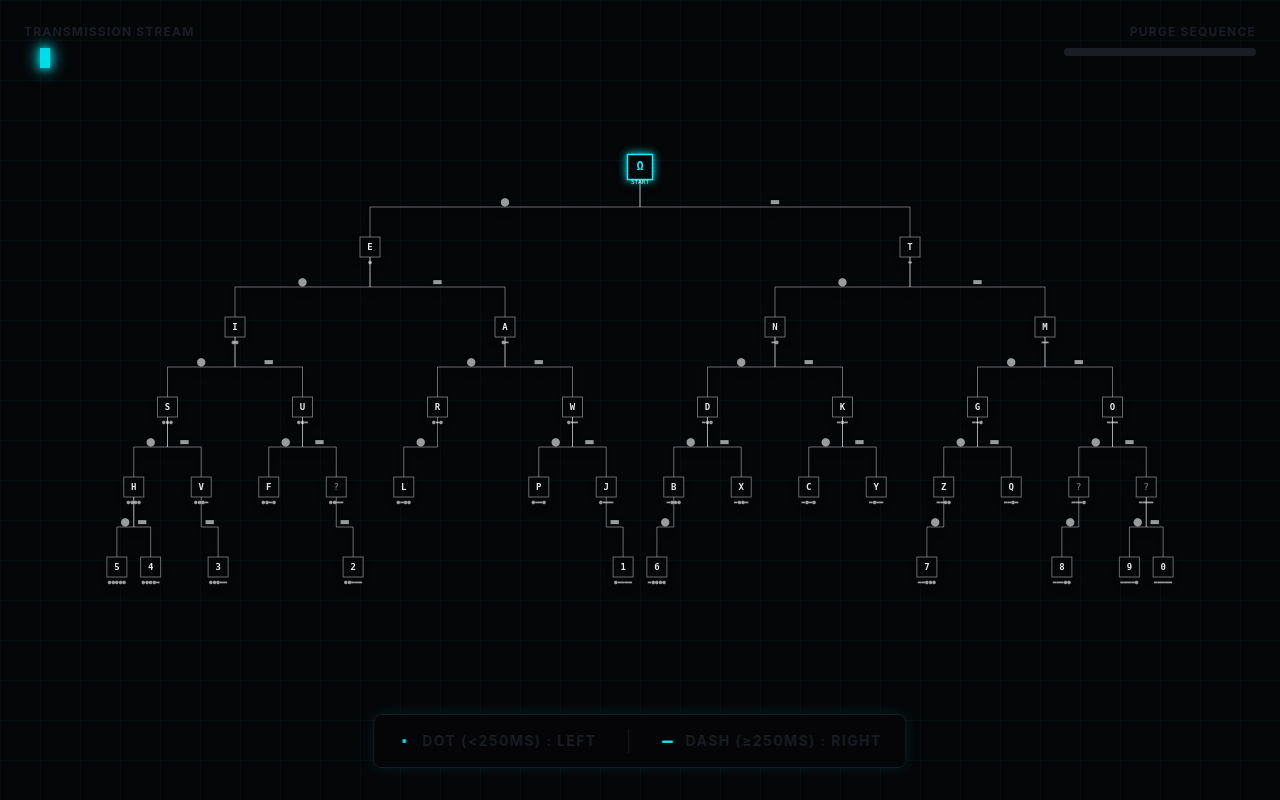
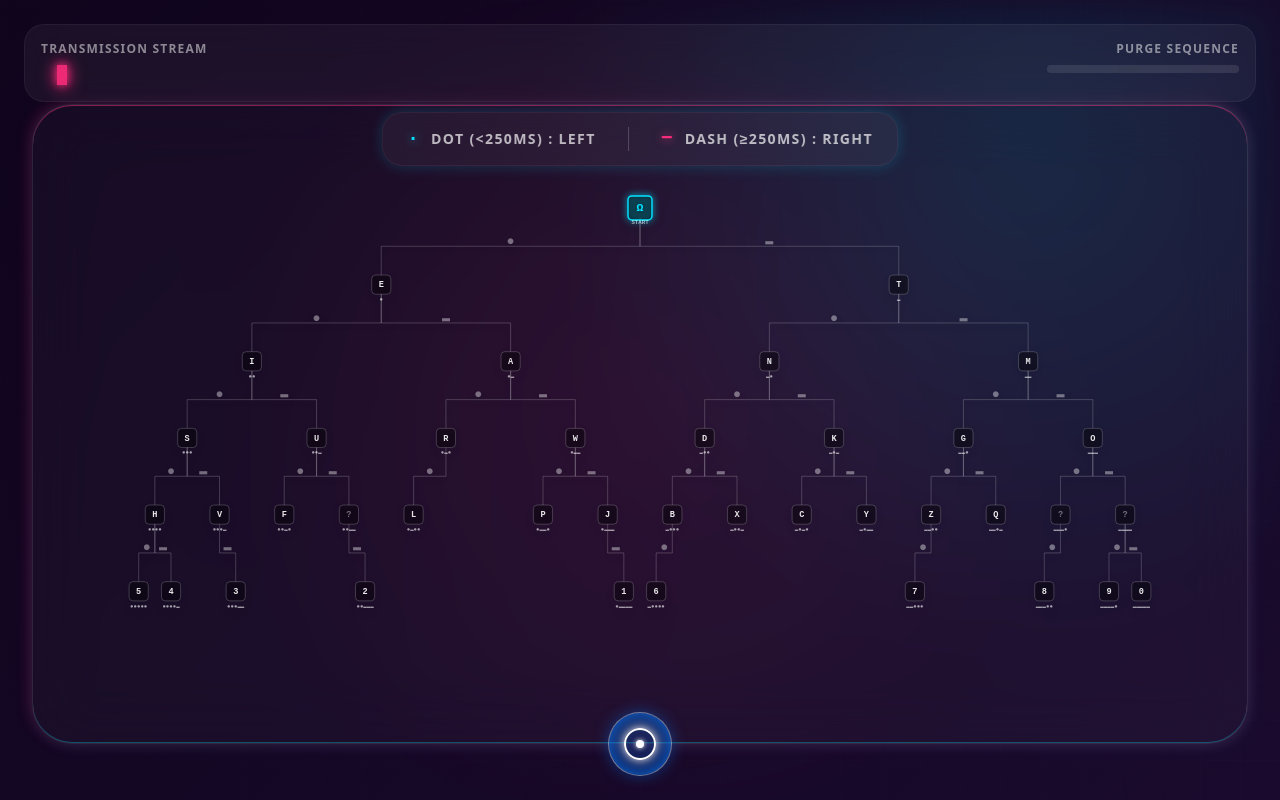
Before and after one commit to DebanjanTest/cybermorse-trainer-v2, a React (Vite) app: page / in a window 1280 px wide. Built offline with nearby package versions, Linux system fonts and the light colour scheme.

Commit message:
Apply high-end futuristic Glassmorphism theme
Co-authored-by: DebanjanTest <192678104+DebanjanTest@users.noreply.github.com>

```diff
--- a/src/App.tsx
+++ b/src/App.tsx
@@ -91,7 +91,7 @@ function App() {
 
   return (
     <div
-      className="w-full h-screen bg-background text-primary flex flex-col items-center justify-center relative overflow-hidden"
+      className="w-full h-screen text-primary flex flex-col items-center justify-center relative overflow-hidden bg-transparent"
       onPointerDown={(e) => {
         // Prevent default only if it's touch to avoid double firing
         if (e.pointerType === 'touch') {
@@ -104,13 +104,23 @@ function App() {
       onPointerCancel={handleInputEnd}
       onContextMenu={(e) => e.preventDefault()}
     >
-      {/* 40px grid logic background */}
+      {/* Background Scenario: Out-of-focus high-tech workspace/Vedic-Futuristic landscape */}
       <div
         className="absolute inset-0 z-0 pointer-events-none"
         style={{
-          backgroundImage: 'linear-gradient(var(--color-primary) 1px, transparent 1px), linear-gradient(90deg, var(--color-primary) 1px, transparent 1px)',
+          background: 'radial-gradient(circle at 50% 50%, rgba(255, 45, 125, 0.1) 0%, transparent 60%), radial-gradient(circle at 80% 20%, rgba(0, 229, 255, 0.15) 0%, transparent 40%)',
+          filter: 'blur(20px)',
+          opacity: 0.8
+        }}
+      />
+
+      {/* Grid overlay */}
+      <div
+        className="absolute inset-0 z-0 pointer-events-none mix-blend-overlay"
+        style={{
+          backgroundImage: 'linear-gradient(rgba(255,255,255,0.05) 1px, transparent 1px), linear-gradient(90deg, rgba(255,255,255,0.05) 1px, transparent 1px)',
           backgroundSize: '40px 40px',
-          opacity: 0.03
+          opacity: 0.5
         }}
       />
 
@@ -120,11 +130,23 @@ function App() {
         lastInteraction={lastInteraction}
       />
 
-      <div className="absolute inset-0 z-10 flex items-center justify-center pt-28 pb-32 px-4">
+      {/* Main Panel: Large rounded container with blur and rim lighting */}
+      <div className="relative z-10 w-[95%] h-[80%] max-w-[1400px] max-h-[900px] glass-panel rim-lighting flex flex-col items-center justify-center mt-12 p-8 box-border">
         <MorseTreeSvg currentPath={currentPath} />
       </div>
 
       <Legend />
+
+      {/* Jules Command Orb */}
+      <button
+        className="absolute bottom-6 z-30 w-16 h-16 rounded-full bg-[rgba(0,123,255,0.2)] border border-[rgba(255,255,255,0.4)] flex items-center justify-center inner-glow-azure cursor-pointer hover:scale-105 transition-transform duration-200"
+        title="Jules Command Orb"
+        onClick={(e) => e.stopPropagation()} // Prevent triggering app input
+      >
+        <div className="w-8 h-8 rounded-full border-2 border-white flex items-center justify-center shadow-[0_0_10px_white]">
+          <div className="w-2 h-2 rounded-full bg-white shadow-[0_0_5px_white]"></div>
+        </div>
+      </button>
     </div>
   )
 }
--- a/src/components/HUD.tsx
+++ b/src/components/HUD.tsx
@@ -38,26 +38,26 @@ export function HUD({ currentPath, decodedMessage, lastInteraction }: HUDProps)
   }, [lastInteraction, currentPath]);
 
   return (
-    <div className="absolute top-0 left-0 w-full p-6 z-20 pointer-events-none flex flex-col gap-4">
-      <div className="flex justify-between items-start">
+    <div className="absolute top-0 left-0 w-full p-6 z-20 pointer-events-none flex flex-col gap-4 max-w-[1400px] left-1/2 -translate-x-1/2">
+      <div className="flex justify-between items-start w-full frosted-glass p-4">
         <div className="flex flex-col gap-2">
-          <div className="text-xs uppercase tracking-widest text-border font-bold">Transmission Stream</div>
-          <div className="flex items-center gap-2 text-primary font-mono text-xl drop-shadow-[0_0_8px_var(--color-primary)]">
+          <div className="text-xs uppercase tracking-widest text-white/50 font-futuristic-header">Transmission Stream</div>
+          <div className="flex items-center gap-2 font-mono-code text-xl text-[var(--color-accent-magenta)] drop-shadow-[0_0_8px_var(--color-accent-magenta)]">
             <span>{decodedMessage}</span>
-            <span className="opacity-70">{currentPath}</span>
+            <span className="opacity-70 text-[var(--color-accent-cyan)] drop-shadow-[0_0_8px_var(--color-accent-cyan)]">{currentPath}</span>
             <motion.span
               animate={{ opacity: [1, 0, 1] }}
               transition={{ repeat: Infinity, duration: 0.8 }}
-              className="inline-block w-[10px] h-[20px] bg-primary shadow-[0_0_8px_var(--color-primary)]"
+              className="inline-block w-[10px] h-[20px] bg-[var(--color-accent-magenta)] shadow-[0_0_8px_var(--color-accent-magenta)]"
             />
           </div>
         </div>
 
         <div className="flex flex-col gap-2 w-48 text-right">
-          <div className="text-xs uppercase tracking-widest text-border font-bold">Purge Sequence</div>
-          <div className="w-full h-2 bg-border relative overflow-hidden rounded-sm">
+          <div className="text-xs uppercase tracking-widest text-white/50 font-futuristic-header">Purge Sequence</div>
+          <div className="w-full h-2 bg-white/10 relative overflow-hidden rounded-sm">
             <div
-              className="absolute top-0 left-0 h-full bg-primary shadow-[0_0_8px_var(--color-primary)]"
+              className="absolute top-0 left-0 h-full bg-[var(--color-accent-cyan)] shadow-[0_0_8px_var(--color-accent-cyan)]"
               style={{ width: `${progress}%`, transition: 'width 0.1s linear' }}
             />
           </div>
--- a/src/components/Legend.tsx
+++ b/src/components/Legend.tsx
@@ -1,14 +1,14 @@
 export function Legend() {
   return (
-    <div className="absolute bottom-8 left-1/2 -translate-x-1/2 z-20 pointer-events-none flex items-center justify-center gap-8 bg-background/80 px-6 py-3 border border-border rounded-lg backdrop-blur-sm shadow-[0_0_15px_rgba(0,242,255,0.1)]">
+    <div className="absolute top-28 left-1/2 -translate-x-1/2 z-20 pointer-events-none flex items-center justify-center gap-8 frosted-glass px-6 py-3 shadow-[0_0_15px_rgba(0,229,255,0.2)]">
       <div className="flex items-center gap-3">
-        <div className="text-primary font-mono text-xl font-bold">·</div>
-        <div className="text-border text-sm uppercase tracking-widest font-bold">Dot (&lt;250ms) : Left</div>
+        <div className="text-[var(--color-accent-cyan)] font-mono-code text-xl font-bold drop-shadow-[0_0_5px_var(--color-accent-cyan)]">·</div>
+        <div className="text-white/70 text-sm uppercase tracking-widest font-futuristic-header">Dot (&lt;250ms) : Left</div>
       </div>
-      <div className="w-px h-6 bg-border" />
+      <div className="w-px h-6 bg-white/20" />
       <div className="flex items-center gap-3">
-        <div className="text-primary font-mono text-xl font-bold">−</div>
-        <div className="text-border text-sm uppercase tracking-widest font-bold">Dash (&ge;250ms) : Right</div>
+        <div className="text-[var(--color-accent-magenta)] font-mono-code text-xl font-bold drop-shadow-[0_0_5px_var(--color-accent-magenta)]">−</div>
+        <div className="text-white/70 text-sm uppercase tracking-widest font-futuristic-header">Dash (&ge;250ms) : Right</div>
       </div>
     </div>
   );
--- a/src/components/MorseTreeSvg.tsx
+++ b/src/components/MorseTreeSvg.tsx
@@ -144,25 +144,31 @@ export function MorseTreeSvg({ currentPath }: { currentPath: string }) {
               labelY = midY - 5;
             }
 
+            const linkColor = link.type === 'dot' ? 'var(--color-accent-cyan)' : 'var(--color-accent-magenta)';
+            const strokeColor = isActive ? linkColor : 'rgba(255,255,255,0.2)';
+            const textColor = isActive ? linkColor : 'rgba(255,255,255,0.4)';
+            const filterEffect = isActive ? `drop-shadow(0 0 5px ${linkColor})` : 'none';
+
             return (
               <g key={`link-${idx}`}>
                 <path
                   d={pathData}
                   fill="none"
-                  stroke={isActive ? 'var(--color-primary)' : 'rgba(255,255,255,0.4)'}
+                  stroke={strokeColor}
                   strokeWidth={isActive ? 3 : 2}
-                  className="transition-colors duration-200"
+                  style={{ filter: filterEffect }}
+                  className="transition-all duration-300"
                 />
                 {/* Link Labels (Dot/Dash) */}
                 <text
                   x={labelX}
                   y={labelY + 2}
-                  fill={isActive ? 'var(--color-primary)' : 'rgba(255,255,255,0.6)'}
+                  fill={textColor}
                   fontSize="28"
                   fontWeight="bold"
-                  fontFamily="mono"
                   textAnchor="middle"
-                  className="transition-colors duration-200"
+                  className="transition-colors duration-300 font-mono-code"
+                  style={{ filter: filterEffect }}
                 >
                   {link.type === 'dot' ? '●' : '▬'}
                 </text>
@@ -178,6 +184,14 @@ export function MorseTreeSvg({ currentPath }: { currentPath: string }) {
             const rectSize = isRoot ? 50 : 40;
             const displayPath = node.path.replace(/\./g, '●').replace(/-/g, '▬');
 
+            // Root is cyan, active nodes take the color of the last link they received (dot=cyan, dash=magenta).
+            const lastLinkType = node.path.endsWith('.') ? 'dot' : 'dash';
+            const nodeActiveColor = isRoot
+              ? 'var(--color-accent-cyan)'
+              : (lastLinkType === 'dot' ? 'var(--color-accent-cyan)' : 'var(--color-accent-magenta)');
+
+            const strokeColor = isActive ? nodeActiveColor : 'rgba(255,255,255,0.2)';
+
             return (
               <g key={`node-${idx}`} transform={`translate(${node.x}, ${node.y})`}>
                 <motion.rect
@@ -185,26 +199,27 @@ export function MorseTreeSvg({ currentPath }: { currentPath: string }) {
                   y={-rectSize/2}
                   width={rectSize}
                   height={rectSize}
-                  fill="var(--color-background)"
-                  stroke={isActive ? 'var(--color-primary)' : 'rgba(255,255,255,0.4)'}
+                  fill="rgba(0,0,0,0.4)"
+                  stroke={strokeColor}
                   strokeWidth={isActive ? 3 : 2}
+                  rx="8" // rounded rectangles
+                  ry="8"
                   animate={{
-                    filter: isActive ? 'drop-shadow(0 0 8px var(--color-primary))' : 'drop-shadow(0 0 0px transparent)'
+                    filter: isActive ? `drop-shadow(0 0 8px ${nodeActiveColor})` : 'drop-shadow(0 0 0px transparent)'
                   }}
                   transition={{ duration: 0.2 }}
-                  className="transition-colors duration-200"
+                  className="transition-colors duration-300"
                 />
                 <motion.text
                   x="0"
                   y="6"
-                  fill={isActive ? 'var(--color-primary)' : (node.char ? 'rgba(255,255,255,0.9)' : 'rgba(255,255,255,0.4)')}
+                  fill={isActive ? nodeActiveColor : (node.char ? 'rgba(255,255,255,0.9)' : 'rgba(255,255,255,0.4)')}
                   fontSize={isRoot ? "24" : "18"}
-                  fontFamily="mono"
                   textAnchor="middle"
                   animate={{
-                    textShadow: isActive ? '0 0 8px var(--color-primary)' : 'none'
+                    textShadow: isActive ? `0 0 8px ${nodeActiveColor}` : 'none'
                   }}
-                  className="transition-colors duration-200 font-bold"
+                  className="transition-colors duration-300 font-bold font-mono-code"
                 >
                   {node.char || '?'}
                 </motion.text>
@@ -213,9 +228,9 @@ export function MorseTreeSvg({ currentPath }: { currentPath: string }) {
                   y="34"
                   fill="rgba(255,255,255,0.6)"
                   fontSize="12"
-                  fontFamily="mono"
                   fontWeight="bold"
                   textAnchor="middle"
+                  className="font-mono-code"
                 >
                   {isRoot ? 'START' : displayPath}
                 </text>
--- a/src/index.css
+++ b/src/index.css
@@ -1,15 +1,97 @@
 @import "tailwindcss";
 
 @theme {
-  --color-primary: #00F2FF;
-  --color-background: #050608;
-  --color-border: #1A1D23;
+  /* Dark Mode Default Theme (Vedic-Futuristic / Dashboard) */
+  --color-bg-start: #0F041C;
+  --color-bg-end: #1A0B2E;
+
+  --color-accent-magenta: #FF2D7D;
+  --color-accent-cyan: #00E5FF;
+  --color-accent-azure: #007BFF;
+
+  /* Shared primary mapping for existing components */
+  --color-primary: var(--color-accent-cyan);
+  --color-background: var(--color-bg-start);
+  --color-border: rgba(255, 255, 255, 0.2);
+}
+
+/* Light mode overrides - Note: To make this robust, we might toggle a class, but we can rely on media query or custom class. For simplicity, let's use a class strategy `.light-mode` */
+.light-mode {
+  --color-bg-start: #F0E6FA; /* Soft lavender */
+  --color-bg-end: #FFFFFF; /* Frosted white */
+
+  --color-accent-magenta: #FF66A3; /* High-saturation pastel magenta */
+  --color-accent-cyan: #00B3CC; /* High-saturation pastel cyan */
+  --color-accent-azure: #3399FF;
+
+  --color-primary: var(--color-accent-cyan);
+  --color-background: var(--color-bg-start);
+  --color-border: rgba(0, 0, 0, 0.15);
 }
 
 body {
-  background-color: var(--color-background);
+  background: linear-gradient(135deg, var(--color-bg-start), var(--color-bg-end));
   color: var(--color-primary);
   margin: 0;
   padding: 0;
   overflow: hidden; /* App is mostly canvas/HUD */
+  font-family: 'Inter', system-ui, -apple-system, sans-serif; /* Fallback sans-serif */
 }
+
+/* Typography styles */
+.font-futuristic-header {
+  font-family: 'Space Grotesk', system-ui, sans-serif;
+  font-weight: 700;
+}
+
+.font-mono-code {
+  font-family: 'Fira Code', 'JetBrains Mono', monospace;
+}
+
+/* Glassmorphism Classes */
+.glass-panel {
+  background: rgba(255, 255, 255, 0.03);
+  backdrop-filter: blur(30px);
+  -webkit-backdrop-filter: blur(30px);
+  border: 1px solid rgba(255, 255, 255, 0.1);
+  border-radius: 40px;
+}
+
+.light-mode .glass-panel {
+  background: rgba(255, 255, 255, 0.4);
+  border: 1px solid rgba(0, 0, 0, 0.05);
+}
+
+/* Frosted glass for cards */
+.frosted-glass {
+  background: rgba(255, 255, 255, 0.05);
+  backdrop-filter: blur(15px);
+  -webkit-backdrop-filter: blur(15px);
+  border: 1px solid rgba(255, 255, 255, 0.05);
+  border-radius: 20px;
+}
+
+.light-mode .frosted-glass {
+  background: rgba(255, 255, 255, 0.6);
+  border: 1px solid rgba(0, 0, 0, 0.05);
+}
+
+/* Rim Lighting */
+.rim-lighting {
+  box-shadow:
+    inset 0 1px 0 rgba(255, 45, 125, 0.5), /* Magenta top edge */
+    inset 0 -1px 0 rgba(0, 229, 255, 0.3), /* Cyan bottom edge */
+    -2px -2px 15px rgba(255, 45, 125, 0.2), /* Magenta top-left bleed */
+    2px 2px 15px rgba(0, 229, 255, 0.1);    /* Cyan bottom-right bleed */
+}
+
+/* Button Glows (Inner glow) */
+.inner-glow-azure {
+  box-shadow: inset 0 0 20px rgba(0, 123, 255, 0.8), 0 0 15px rgba(0, 123, 255, 0.4);
+}
+
+/* Utility to ensure full height */
+#root {
+  width: 100%;
+  height: 100vh;
+}
```
